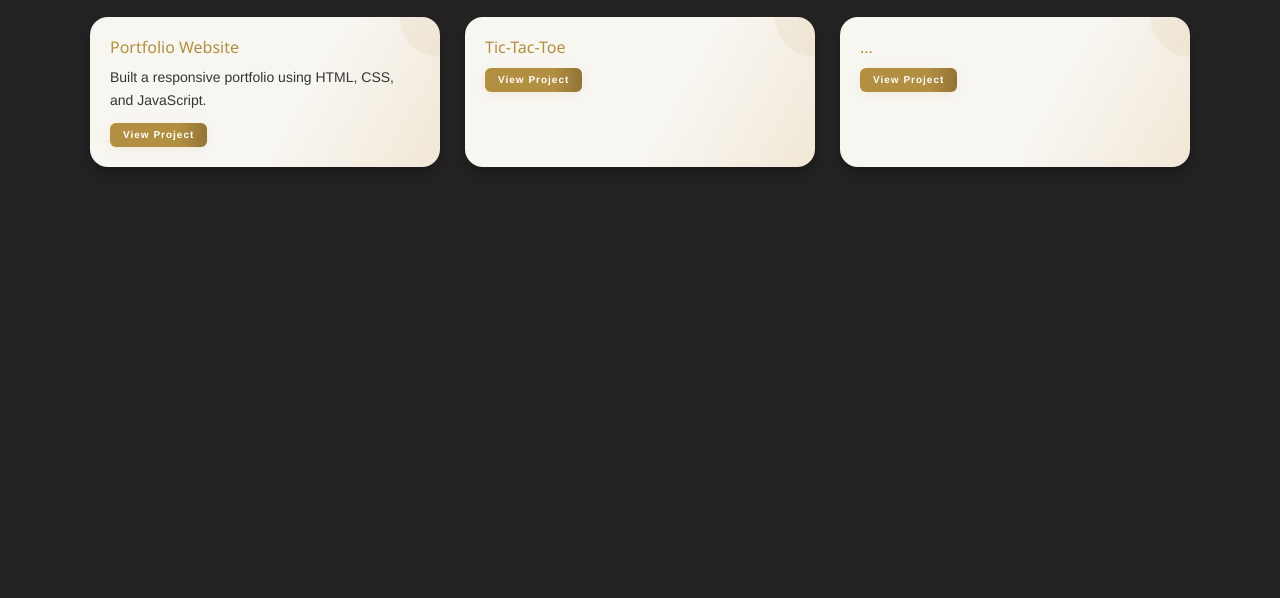
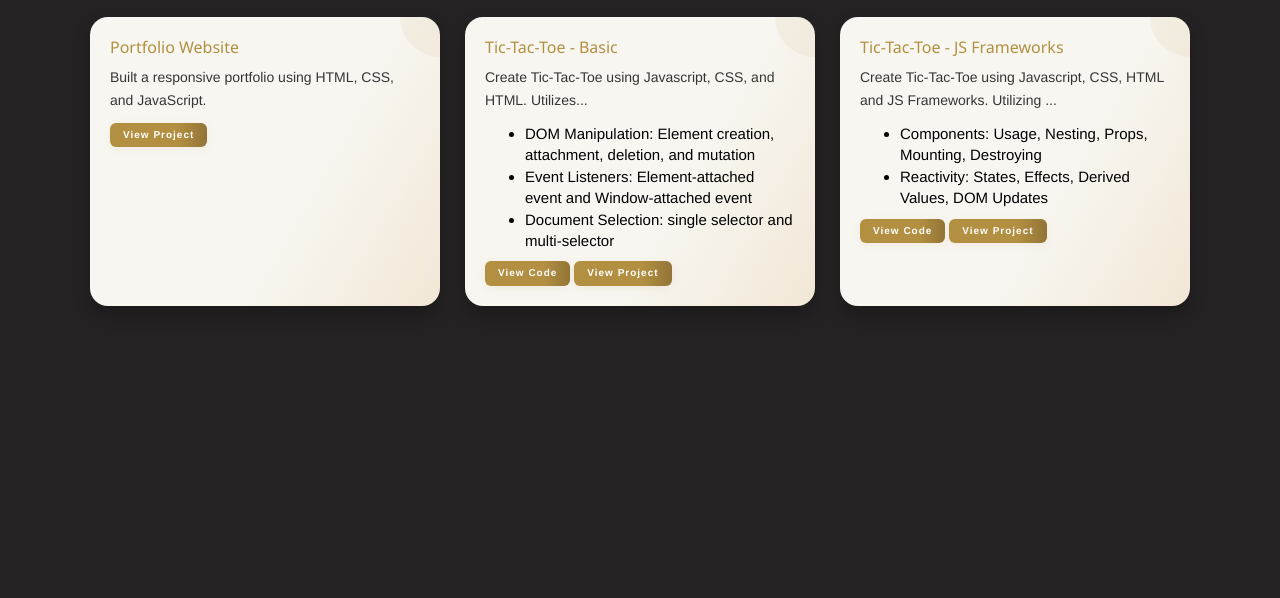
Before and after one commit to kaygerka/kaygerka.github.io, a plain HTML site: page project.html in a window 1280 px wide. Shown: the part 202-800 px from the top of the page. Drawn offline with nearby package versions, Linux system fonts and the light colour scheme.

Commit message:
started linking projects

```diff
--- a/project.html
+++ b/project.html
@@ -15,6 +15,8 @@
 </head>
 <body>
 <div class="content">
+<div class = "bar">
+
 <ul>
   <li><a class="active" href="index.html">Kayli Gerka</a></li>
   <li><a href="about.html">About me!</a></li>
@@ -23,6 +25,7 @@
   <li><a href="resume.pdf">Resume</a></li>
   <li class="rightAlign"><button onclick="toggleInvert()">Invert Colors!</button></li>
 </ul>
+</div>
 
 <section class="projects-section">
     <h2>My Projects</h2>
@@ -35,15 +38,27 @@
       </div>
 
       <div class="project-card">
-        <h3>Tic-Tac-Toe</h3>
-        <p></p>
-        <a href="#">View Project</a>
+        <h3>Tic-Tac-Toe - Basic</h3>
+        <p> Create Tic-Tac-Toe using Javascript, CSS, and HTML. Utilizes...</p>
+        <ul>
+            <li>DOM Manipulation: Element creation, attachment, deletion, and mutation</li>
+            <li>Event Listeners: Element-attached event and Window-attached event</li>
+            <li>Document Selection: single selector and multi-selector</li>
+        </ul>
+        <a href="https://github.com/kaygerka/basic-tictactoe">View Code</a>
+        <a href="https://kaygerka.github.io/basic-tictactoe/">View Project</a>
       </div>
 
       <div class="project-card">
-        <h3>...</h3>
-        <p></p>
-        <a href="#">View Project</a>
+        <h3>Tic-Tac-Toe - JS Frameworks</h3>
+        <p>Create Tic-Tac-Toe using Javascript, CSS, HTML and JS Frameworks. Utilizing ...</p>
+        <ul>
+            <li>Components: Usage, Nesting, Props, Mounting, Destroying</li>
+            <li>Reactivity: States, Effects, Derived Values, DOM Updates</li>
+        </ul>
+        <a href="https://github.com/kaygerka/tictactoe-js-frameworks">View Code</a>
+        <a href="https://kaygerka.github.io/tictactoe-js-frameworks/">View Project</a>
+
       </div>
 
     </div>
--- a/projectStyle.css
+++ b/projectStyle.css
@@ -8,7 +8,7 @@ html, body {
     flex: 1;
 }
 
-ul {
+.bar ul {
     list-style-type: none;
     margin: 0;
     padding: 0;
@@ -190,6 +190,11 @@ body.inverted li a.project {
     z-index: 1;
     position: relative;
 }
+.project-card li {
+    font-size: 15px;
+    color: black;
+
+}
 
 .project-card p {
     color: #353535;
```
